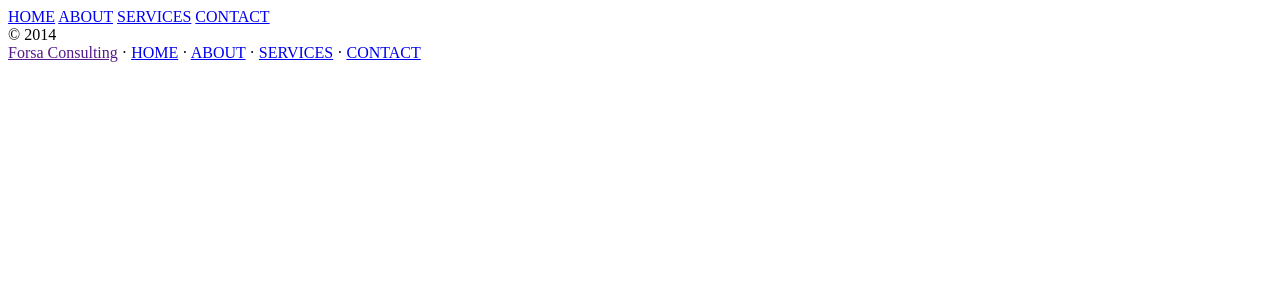
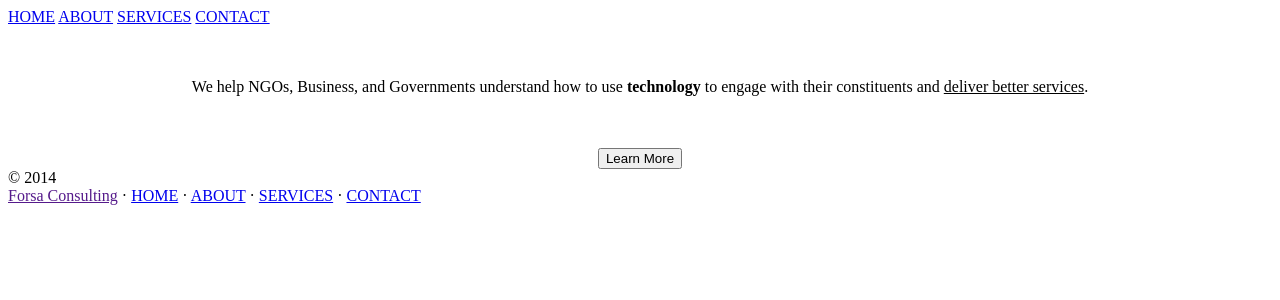
Before and after one commit to forsaio/forsa-site, a Jekyll site: the page built from index.html, in a window 1280 px wide. Shown: the top 300 px of the page. Built offline with Jekyll 4.4.1, drawn with Linux system fonts in a browser that asks for light colours; nearby versions of some CDN libraries; the list of posts is cut into pages by our own code; comment, search, counter and statistics services are not loaded.

Commit message:
adding text for home page without posts

```diff
--- a/index.html
+++ b/index.html
@@ -10,6 +10,15 @@ layout: base
         </div>
     </section>
 </div>
+
+
+<br></br>
+<center><p>
+    We help NGOs, Business, and Governments understand how to use <strong>technology</strong> to engage with their constituents and <u>deliver better services</u>.
+    </p>
+    <br></br>
+    <button type="button" class="btn btn-default" href="{{ site.url/about }}">Learn More</button>
+</center>
 
 
 <article class="container">
```
Also changed, not shown: _sass/_bootstrap.scss (+7 -7 lines).
